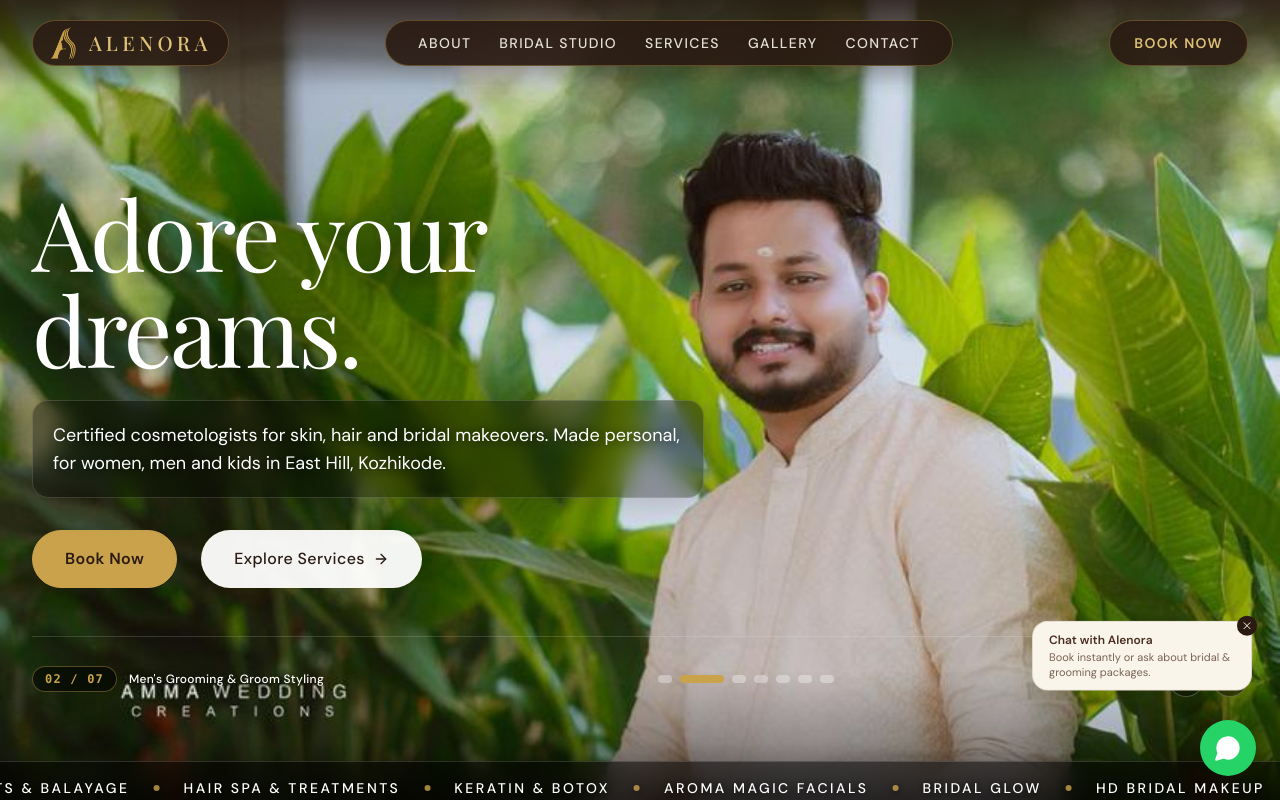
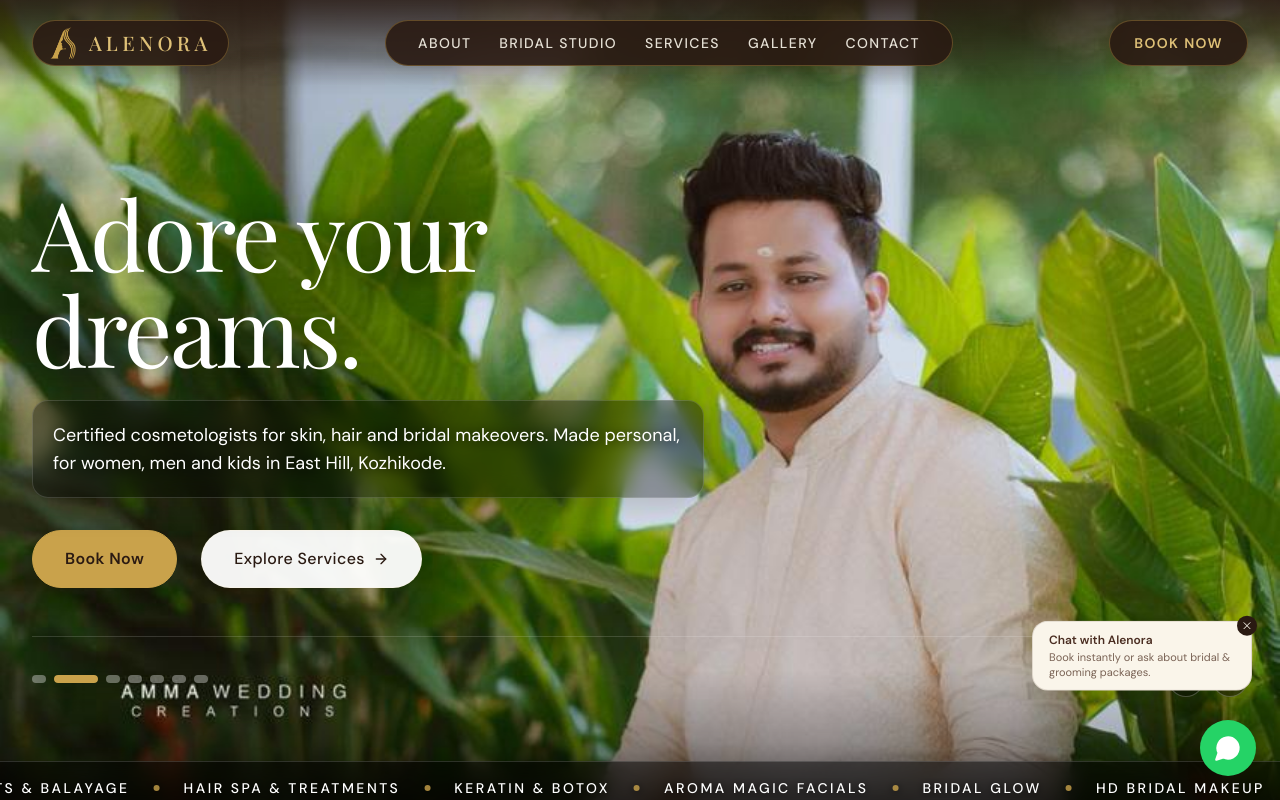
Before and after one commit to alenora-beauty/first-website, a Next.js app: page / in a window 1280 px wide. Shown: the top 800 px of the page. Built offline with nearby package versions, Linux system fonts and the light colour scheme; a web font is replaced by a local one.

Commit message:
Remove slide index badge and category text overlay from hero section

```diff
--- a/components/sections/HeroSection.tsx
+++ b/components/sections/HeroSection.tsx
@@ -191,29 +191,10 @@ export default function HeroSection() {
           </motion.div>
         </div>
 
-        {/* Carousel Navigation Bar (Clean single-row layout on mobile, full controls on desktop) */}
+        {/* Carousel Navigation Bar (Indicators on left, controls on right) */}
         <div className="mt-4 sm:mt-12 flex items-center justify-between gap-3 pt-3 sm:pt-6 border-t border-white/15">
-          {/* Active slide badge */}
-          <div className="flex items-center gap-2 sm:gap-3 shrink-0 min-w-0">
-            <span className="font-mono text-[11px] sm:text-xs uppercase tracking-widest text-gold bg-black/55 backdrop-blur-md px-2.5 py-0.5 sm:px-3 sm:py-1 rounded-full border border-gold/40 font-semibold shadow-soft shrink-0">
-              {String(currentIndex + 1).padStart(2, "0")} / {String(slides.length).padStart(2, "0")}
-            </span>
-            <AnimatePresence mode="wait">
-              <motion.span
-                key={activeSlide.id}
-                initial={{ opacity: 0, y: 3 }}
-                animate={{ opacity: 1, y: 0 }}
-                exit={{ opacity: 0, y: -3 }}
-                transition={{ duration: 0.25 }}
-                className="text-xs text-white font-sans tracking-wide drop-shadow-[0_1px_4px_rgba(0,0,0,0.85)] font-medium truncate max-w-[140px] sm:max-w-none"
-              >
-                {activeSlide.category}
-              </motion.span>
-            </AnimatePresence>
-          </div>
-
-          {/* Segmented Slide Indicators - Desktop & Tablet */}
-          <div className="hidden md:flex items-center gap-2">
+          {/* Segmented Slide Indicators */}
+          <div className="flex items-center gap-2">
             {slides.map((slide, idx) => {
               const isActive = idx === currentIndex;
               return (
@@ -224,7 +205,7 @@ export default function HeroSection() {
                     setDirection(idx > currentIndex ? "left-to-right" : "right-to-left");
                     setCurrentIndex(idx);
                   }}
-                  aria-label={`Go to slide ${idx + 1}: ${slide.category}`}
+                  aria-label={`Go to slide ${idx + 1}`}
                   className="relative h-2 rounded-full transition-all duration-300 overflow-hidden focus:outline-none focus-visible:ring-2 focus-visible:ring-gold"
                   style={{
                     width: isActive ? "44px" : "14px",
```
